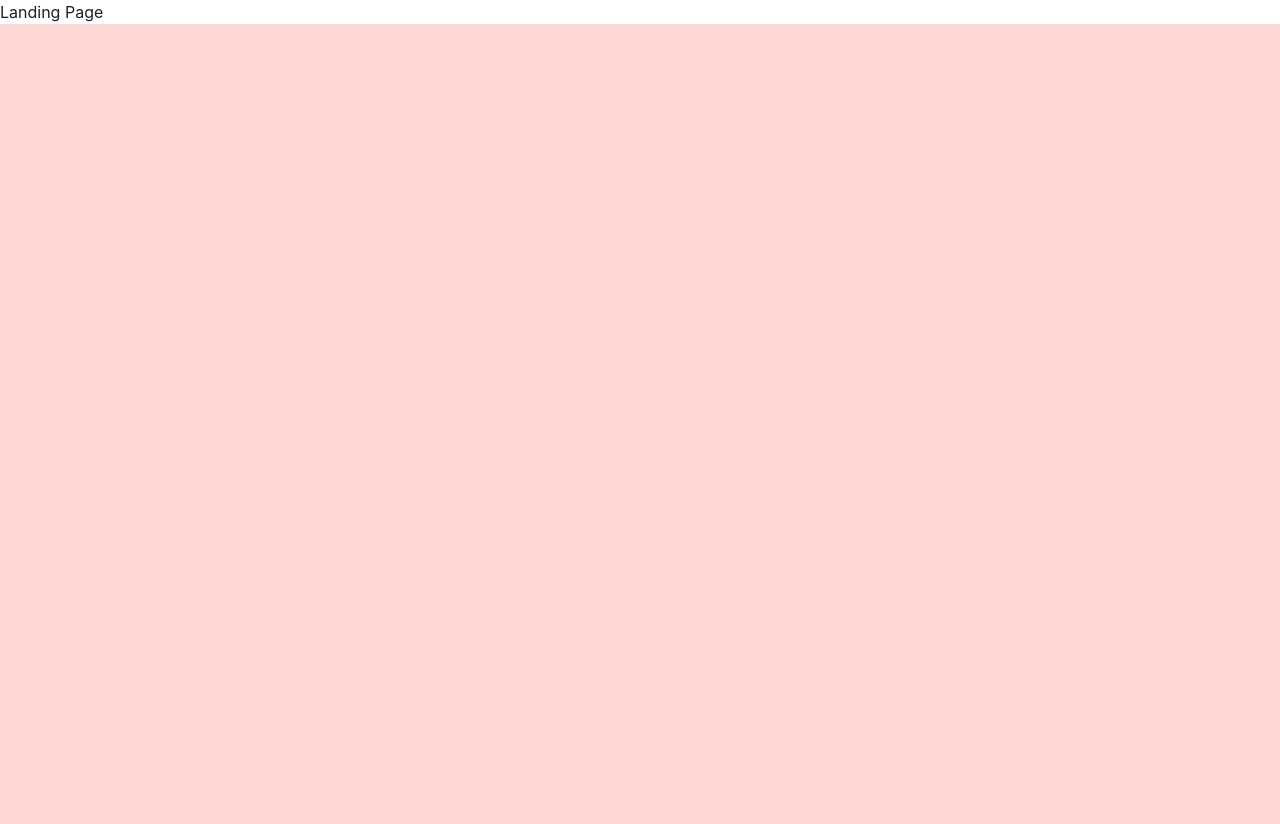
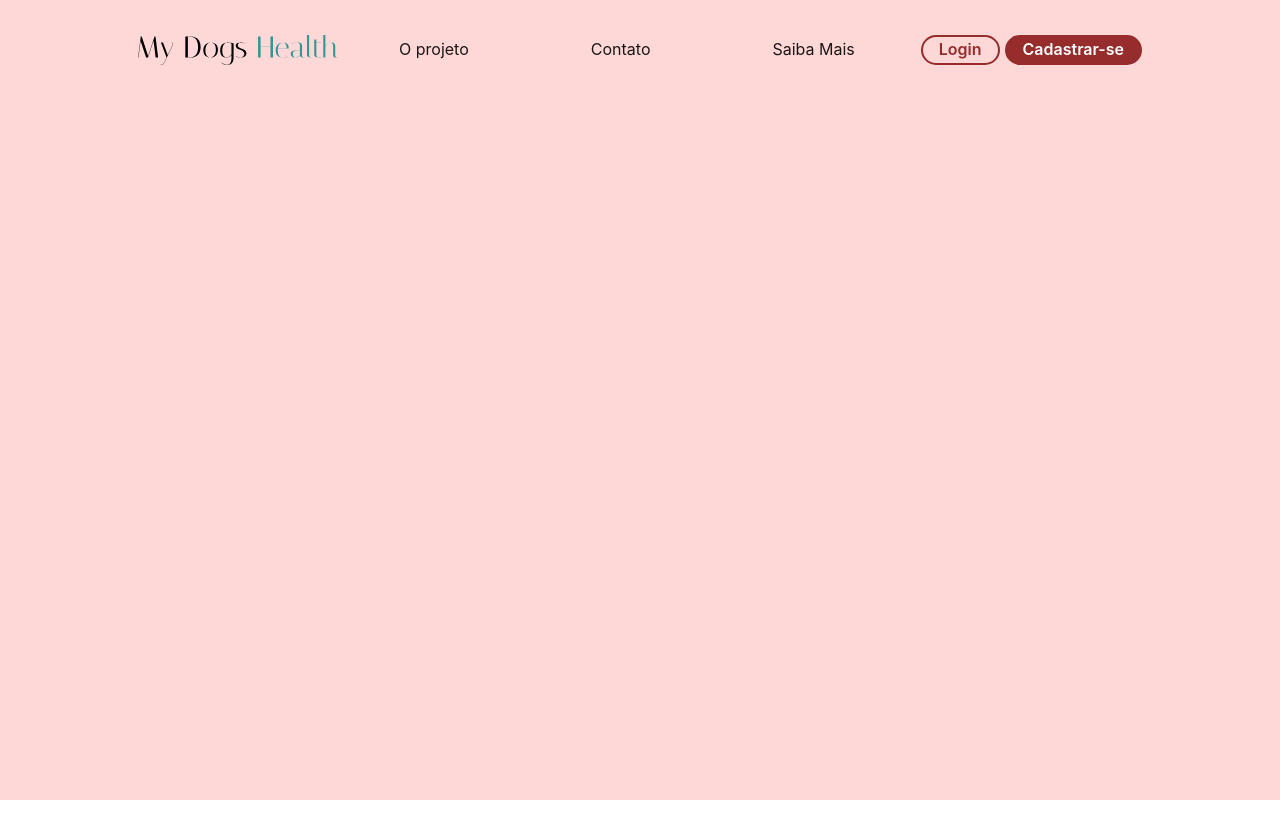
Before and after one commit to fferreiracanedo/my-dogs-health, a React (Create React App) app in the folder mydogshealth/: page / in a window 1280 px wide. After the commit the page ends 800 px from the top, so only its background shows below. Built offline with nearby package versions, Linux system fonts and the light colour scheme.

Commit message:
feat: criado o componente Header, tambem exportado o Header para a Page Landingpage.

```diff
--- a/mydogshealth/src/App.js
+++ b/mydogshealth/src/App.js
@@ -6,8 +6,14 @@ import Routes from './routes';
 function App() {
   return (
     <ChakraProvider theme={theme}>
-      <Routes />
-      <Flex height="100vh" backgroundColor="#FED7D7"></Flex>
+      <Flex
+        height="100vh"
+        backgroundColor="#FED7D7"
+        width="100vw"
+        justifyContent="center"
+      >
+        <Routes />
+      </Flex>
     </ChakraProvider>
   );
 }
--- /dev/null
+++ b/mydogshealth/src/components/Header/index.jsx
@@ -0,0 +1,105 @@
+import { Box, Flex, Button, Text } from '@chakra-ui/react';
+import { Link } from 'react-router-dom';
+import Logo from '../Logo';
+
+const Header = () => {
+  return (
+    <Flex
+      height="100px"
+      alignItems="center"
+      padding="10px"
+      width="100vw"
+      maxWidth="1024px"
+      flexDirection={{ base: 'column', md: 'row' }}
+      justifyContent="space-between"
+      marginTop={{ base: '25px', md: '0' }}
+    >
+      <Logo />
+      <Flex
+        width="100%"
+        flexDirection={{ base: 'column-reverse', md: 'row' }}
+        alignItems="center"
+        marginTop={{ base: '15px', md: '0' }}
+      >
+        <Flex
+          color="#1B1616"
+          alignItems="center"
+          fontSize="16px"
+          justifyContent="space-around"
+          width="100%"
+          marginTop={{ base: '15px', md: '0' }}
+        >
+          <Text
+            marginTop="5px"
+            paddingBottom="5px"
+            transition="0.2s"
+            borderBottom="2px solid #FED7D7"
+            _hover={{
+              borderBottom: '2px solid #C4C4C4',
+            }}
+          >
+            <Link>O projeto</Link>
+          </Text>
+          <Text
+            marginTop="5px"
+            paddingBottom="5px"
+            transition="0.2s"
+            borderBottom="2px solid #FED7D7"
+            _hover={{
+              borderBottom: '2px solid #C4C4C4',
+            }}
+          >
+            <Link>Contato</Link>
+          </Text>
+          <Text
+            marginTop="5px"
+            paddingBottom="5px"
+            transition="0.2s"
+            borderBottom="2px solid #FED7D7"
+            _hover={{
+              borderBottom: '2px solid #C4C4C4',
+            }}
+          >
+            <Link>Saiba Mais</Link>
+          </Text>
+        </Flex>
+
+        <Flex>
+          <Button
+            height="30px"
+            backgroundColor="transparent"
+            border="2px solid #962C2C"
+            color="#962C2C"
+            borderRadius="20px"
+            marginInline="5px"
+            fontSize="16px"
+            transition="0.4s"
+            _hover={{
+              color: '#fff',
+              border: '2px solid #fff',
+            }}
+          >
+            Login
+          </Button>
+          <Button
+            height="30px"
+            backgroundColor="#962C2C"
+            border="2px solid #962C2C"
+            color="#FFF"
+            borderRadius="20px"
+            transition="0.4s"
+            _hover={{
+              backgroundColor: 'transparent',
+              color: '#FFF',
+              border: '2px solid #FFF',
+            }}
+          >
+            Cadastrar-se
+          </Button>
+        </Flex>
+      </Flex>
+    </Flex>
+  );
+};
+
+export default Header;
--- /dev/null
+++ b/mydogshealth/src/components/Logo/index.jsx
@@ -0,0 +1,8 @@
+import { Image } from '@chakra-ui/react';
+import Logoimg from './mdhLogo.svg';
+
+const Logo = () => {
+  return <Image src={Logoimg} alt="Logo My Dogs Health" width="200px" />;
+};
+
+export default Logo;
--- a/mydogshealth/src/pages/LandingPage/index.jsx
+++ b/mydogshealth/src/pages/LandingPage/index.jsx
@@ -1,10 +1,10 @@
 import { Box, Flex, Text } from '@chakra-ui/react';
+import Header from '../../components/Header';
+
 const LandingPage = () => {
   return (
     <Flex>
-      <Box>
-        <Text>Landing Page</Text>
-      </Box>
+      <Header />
     </Flex>
   );
 };
```
Also changed, not shown: mydogshealth/src/components/Logo/mdhLogo.svg (added).
